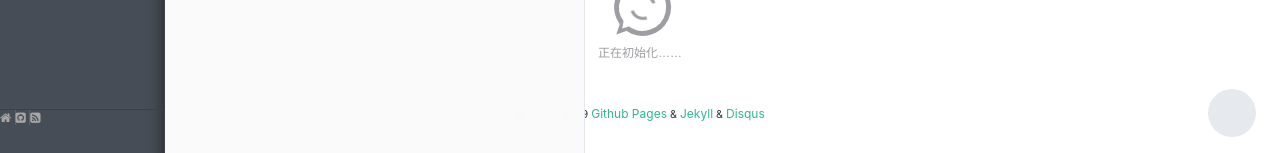
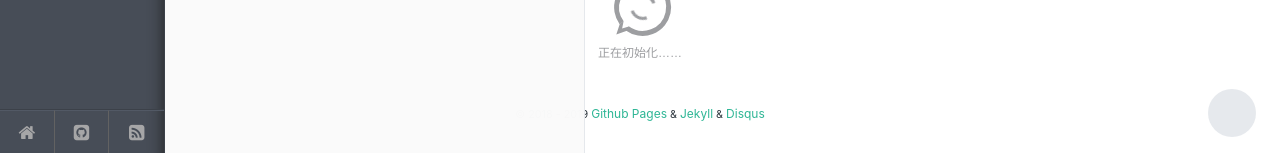
Before and after one commit to shenweiyan/3-jekyll-theme, a Jekyll site: the page built from index.md, in a window 1280 px wide. Shown: the part 1606-1759 px from the top of the page. Built offline with Jekyll 4.4.1, drawn with Linux system fonts in a browser that asks for light colours; nearby versions of some CDN libraries; emoji names are drawn with the system emoji font; some web fonts are replaced; comment, search, counter and statistics services are not loaded.

Commit message:
add fontello

```diff
--- a/_includes/nav.html
+++ b/_includes/nav.html
@@ -24,13 +24,13 @@
 
     <!--Home - Github - Rss-->
     <div id="tags__bottom">
-      <a href="https://www.yuque.com/shenweiyan" class="tags-btn tags-fa-home" target="_blank">
+      <a href="https://www.yuque.com/shenweiyan" class="tags-btn fontello tags-fa-home" target="_blank">
           <i class="fa fa-home" aria-hidden="true"></i>
       </a>
-      <a href="{{ site.author.github }}" class="tags-btn tags-fa-github" target="_blank">
+      <a href="{{ site.author.github }}" class="tags-btn fontello tags-fa-github" target="_blank">
           <i class="fa fa-github-square" aria-hidden="true"></i>
       </a>
-      <a href="{{ site.rss }}" class="tags-btn tags-fa-rss" target="_blank">
+      <a href="{{ site.rss }}" class="tags-btn fontello tags-fa-rss" target="_blank">
           <i class="fa fa-rss-square" aria-hidden="true"></i>
       </a>
     </div>
```
